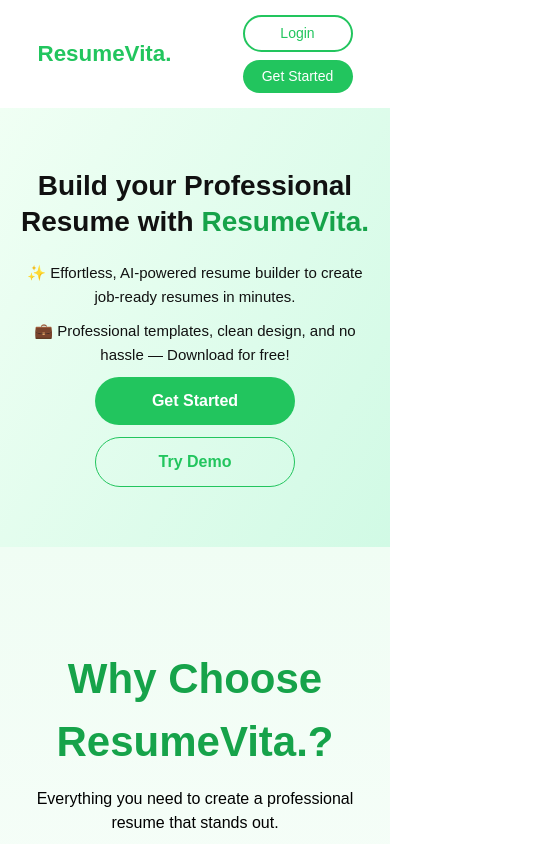
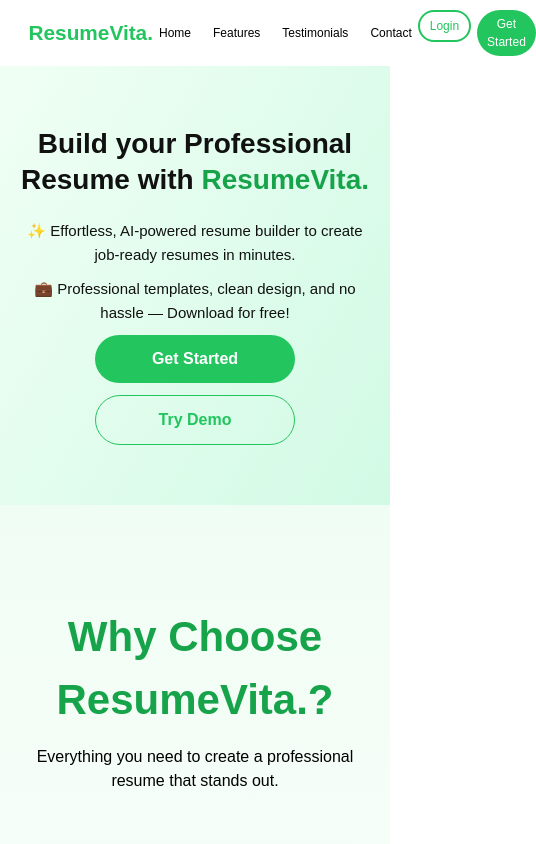
Before and after one commit to rajeshwarivyas8/resume-frontend, a React (Vite) app: page / in a window 390 px wide. Shown: the top 844 px of the page, 536 px wide, since content can reach past the window. Built offline with nearby package versions, Linux system fonts and the light colour scheme.

Commit message:
Update App.css

```diff
--- a/src/App.css
+++ b/src/App.css
@@ -719,34 +719,45 @@ width:200px;
 }
 
 
-/* MOBILE NAVBAR FIX */
+/* MOBILE NAVBAR FIX - KEEP HORIZONTAL */
 @media (max-width:768px){
 
 .navbar{
-padding:15px 20px;
+padding:10px 10px;
 }
 
-.logo{
-font-size:1.4rem;
+.nav-inner{
+flex-direction:row;
+justify-content:space-between;
+align-items:center;
 }
 
-/* Hide center menu on mobile */
+/* center menu horizontal hi rahe */
 .nav-center{
-display:none;
+display:flex;
+gap:10px;
 }
 
-/* Right buttons adjust */
+.nav-center button{
+font-size:12px;
+padding:4px 6px;
+}
+
+/* right buttons small */
 .nav-right{
 display:flex;
-flex-direction:column;
-gap:8px;
+gap:6px;
 }
 
 .nav-right button{
 margin-left:0;
-width:110px;
-padding:6px 12px;
-font-size:14px;
+padding:5px 10px;
+font-size:12px;
+}
+
+/* logo small */
+.logo{
+font-size:1.3rem;
 }
 
 }
```
